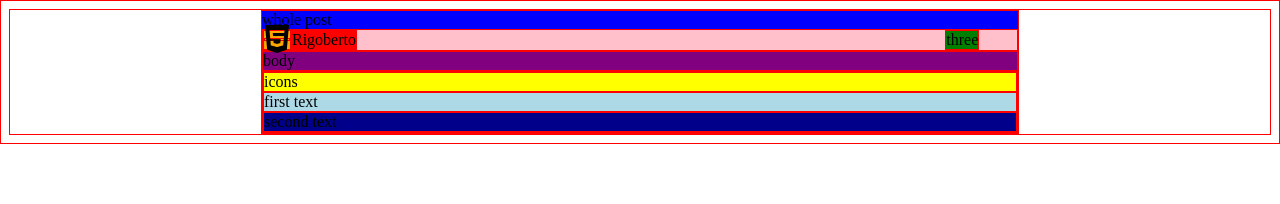
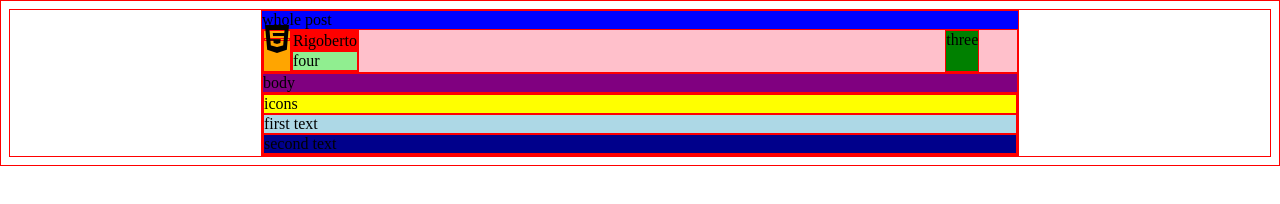
Before and after one commit to fluffbutt1/Miami88-Instagram-Post-Layout-Oliver-Simkovsky-Fork, a plain HTML site: page index.html in a window 1280 px wide. Drawn offline with Linux system fonts and the light colour scheme.

Commit message:
updated index.html and styles.css

```diff
--- a/index.html
+++ b/index.html
@@ -17,7 +17,10 @@
         <div class="section1">
           <i class="fa-brands fa-html5 fa-2xl"></i>
         </div>
+        <div class="sections">
         <div class="section2">Rigoberto</div>
+        <div class="section4">four</div>
+        </div>
         <div class="section3">three</div>
       </div>
       <div class="body">body</div>
--- a/styles.css
+++ b/styles.css
@@ -30,6 +30,14 @@
     margin-right: 5%;
 }
 
+.section4{
+    background-color: lightgreen;
+}
+
+.sections{
+    background-color: lightsalmon;
+}
+
 .body{
     background-color: purple;
 }
```
